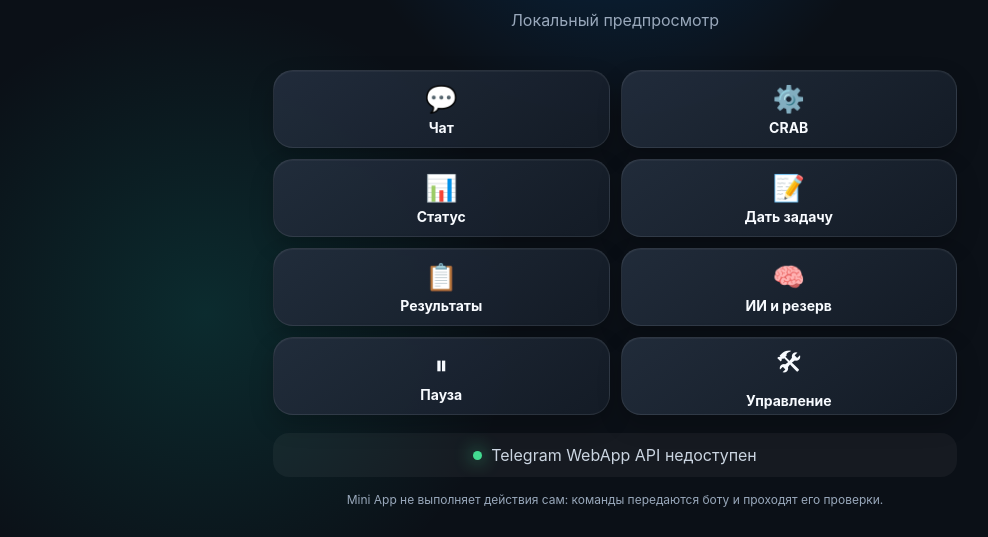
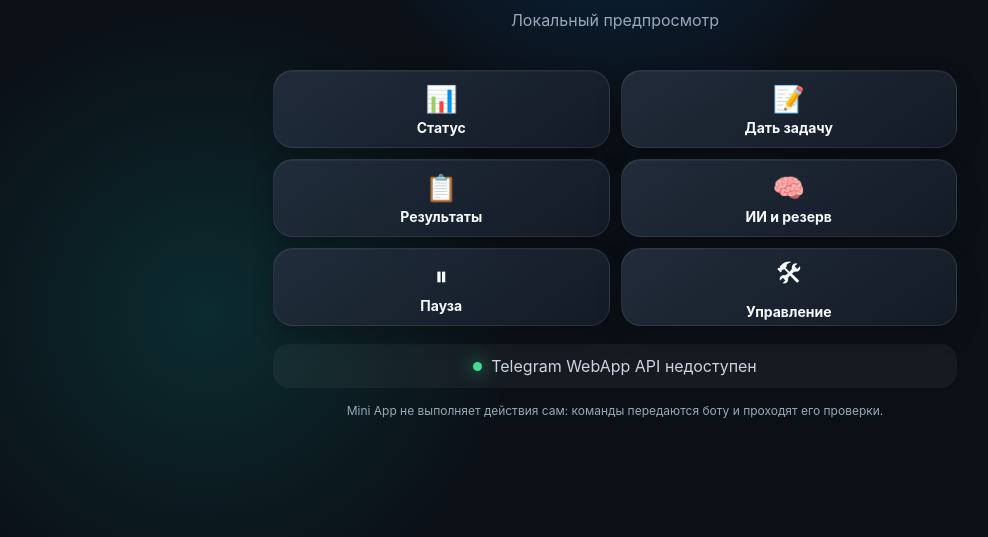
Before and after one commit to kalenik1978/crab-telegram-miniapp, a plain HTML site: page index.html in a window 1280 px wide. Shown: the part 263-800 px from the top of the page, without its empty margins (25-1013 px from the left). Drawn offline with Linux system fonts and the light colour scheme.

Commit message:
Align Mini App with CRAB work-only control policy

```diff
--- a/index.html
+++ b/index.html
@@ -18,8 +18,6 @@
       <p id="modeText">Безопасный интерфейс Telegram</p>
     </section>
     <section class="grid" aria-label="Действия">
-      <button data-action="chat">💬 <span>Чат</span></button>
-      <button data-action="crab">⚙️ <span>CRAB</span></button>
       <button data-action="status">📊 <span>Статус</span></button>
       <button data-action="task">📝 <span>Дать задачу</span></button>
       <button data-action="results">📋 <span>Результаты</span></button>
```
